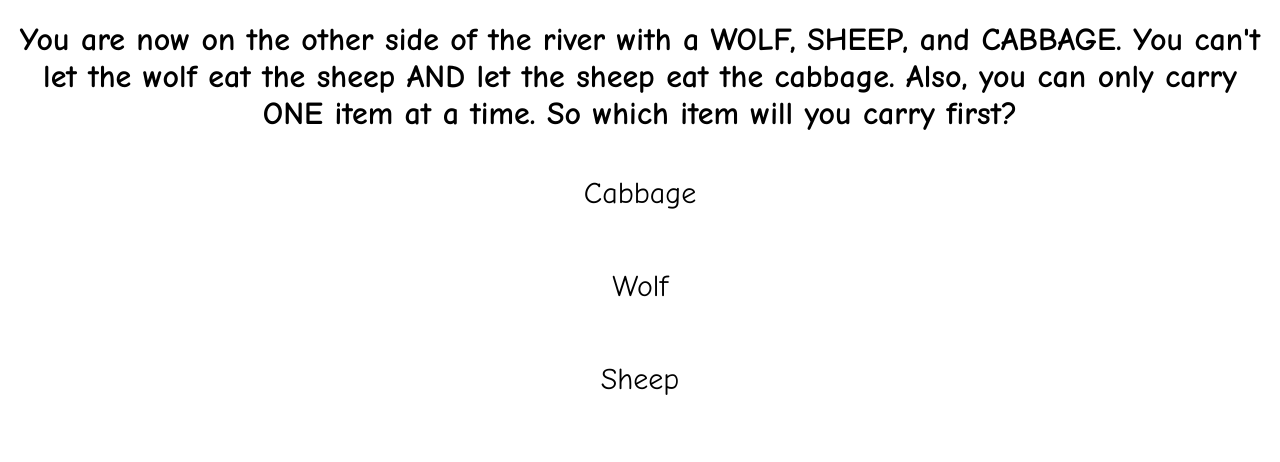
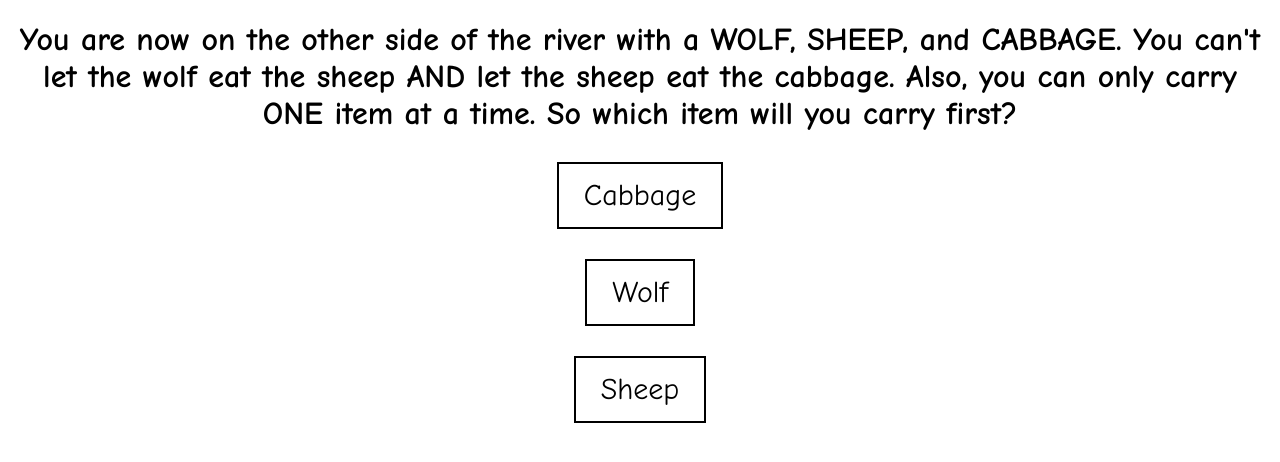
Before and after one commit to pana005/aileenpan005.github.io, a plain HTML site: page textadventure/test1.html in a window 1280 px wide. Drawn offline with Linux system fonts and the light colour scheme.

Commit message:
Text Adventure

```diff
--- a/textadventure/test1.css
+++ b/textadventure/test1.css
@@ -14,9 +14,11 @@ a:link, a:visited{
   padding: 14px 25px;
   text-decoration: none;
   display: inline-block;
+  border: 2px solid black;
 }
 a:hover, a:active{
   font-size: 30px;
   background-color: black;
   color:white;
+  border: 2px solid black;
 }
```
